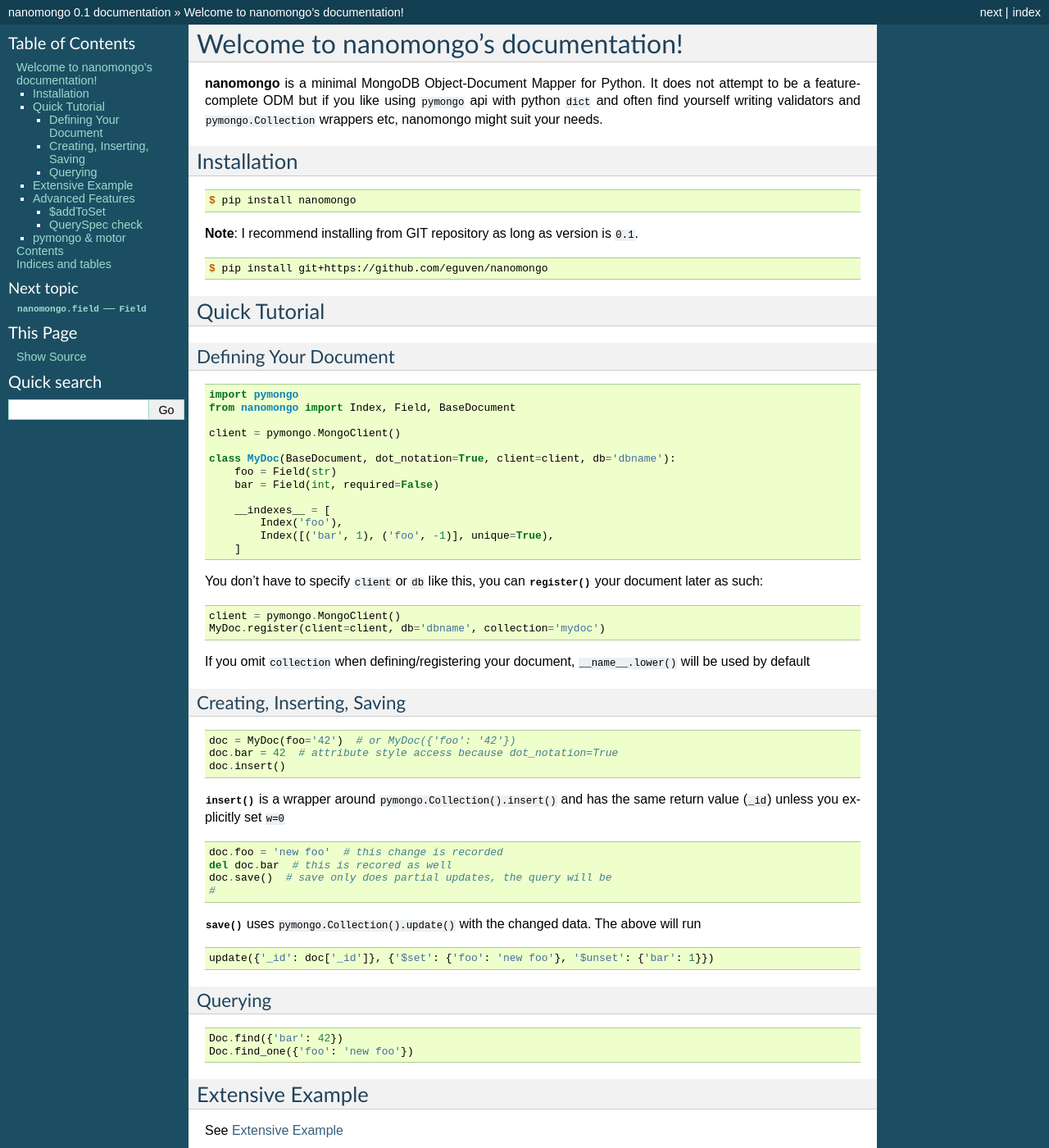
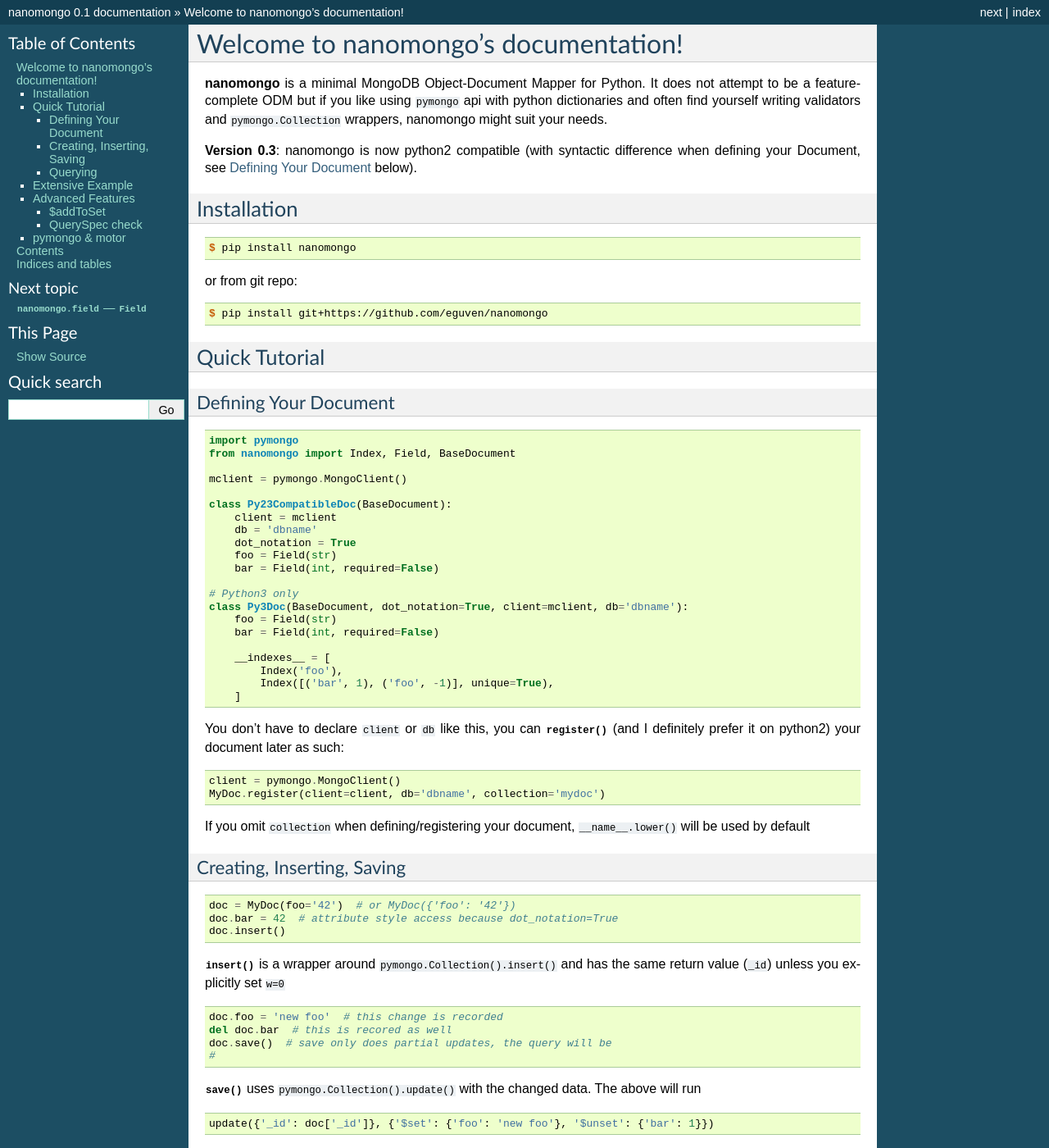
Before and after one commit to eguven/nanomongo, a Sphinx documentation site: the page built from docs/index.rst, in a window 1280 px wide and 1400 px high. Shown: the whole window at 82% size. Built offline with Sphinx 7.4.7, drawn with Linux system fonts in a browser that asks for light colours; some of the changed text lies outside the part shown.

Commit message:
doc updates

```diff
--- a/docs/index.rst
+++ b/docs/index.rst
@@ -8,9 +8,12 @@
 
 **nanomongo** is a minimal MongoDB Object-Document Mapper for Python.
 It does not attempt to be a feature-complete ODM but if you like
-using ``pymongo`` api with python ``dict`` and often find yourself
-writing validators and ``pymongo.Collection`` wrappers etc, nanomongo
+using ``pymongo`` api with python dictionaries and often find yourself
+writing validators and ``pymongo.Collection`` wrappers, nanomongo
 might suit your needs.
+
+**Version 0.3**: nanomongo is now python2 compatible (with syntactic difference
+when defining your Document, see `Defining Your Document`_ below).
 
 Installation
 ------------
@@ -19,7 +22,7 @@
 
     $ pip install nanomongo
 
-**Note**: I recommend installing from GIT repository as long as version is ``0.1``.
+or from git repo:
 
 .. code-block:: console
 
@@ -36,9 +39,17 @@
     import pymongo
     from nanomongo import Index, Field, BaseDocument
 
-    client = pymongo.MongoClient()
+    mclient = pymongo.MongoClient()
 
-    class MyDoc(BaseDocument, dot_notation=True, client=client, db='dbname'):
+    class Py23CompatibleDoc(BaseDocument):
+        client = mclient
+        db = 'dbname'
+        dot_notation = True
+        foo = Field(str)
+        bar = Field(int, required=False)
+
+    # Python3 only
+    class Py3Doc(BaseDocument, dot_notation=True, client=mclient, db='dbname'):
         foo = Field(str)
         bar = Field(int, required=False)
 
@@ -47,8 +58,9 @@
             Index([('bar', 1), ('foo', -1)], unique=True),
         ]
 
-You don't have to specify ``client`` or ``db`` like this, you can
-:meth:`~.document.BaseDocument.register` your document later as such:
+You don't have to declare ``client`` or ``db`` like this, you can
+:meth:`~.document.BaseDocument.register` (and I definitely prefer it on
+python2) your document later as such:
 
 ::
 
@@ -136,17 +148,17 @@
 ^^^^^^^^^^^^^^^
 
 :meth:`~.document.BaseDocument.find()` and :meth:`~.document.BaseDocument.find_one()`
-has a simple check against queries that can not match, displaying warnings. This is
-an experimental feature and at the moment and only does type checks as such:
+has a simple check against queries that can not match, logging warnings. This is
+an experimental feature at the moment and only does type checks as such:
 
-``{'foo': 1}`` will display warnings if
+``{'foo': 1}`` will log warnings if
 
 - Document has no field named ``foo`` (field existence)
 - ``foo`` field is not of type ``int`` (field data type)
 
-or ``{'foo.bar': 1}`` will display warnings if
+or ``{'foo.bar': 1}`` will log warnings if
 
-- ``foo`` field is not of type ``dict`` (dotted field type)
+- ``foo`` field is not of type ``dict`` or ``list`` (dotted field type)
 
 pymongo & motor
 ---------------
```
Also changed, not shown: 1 other file.
